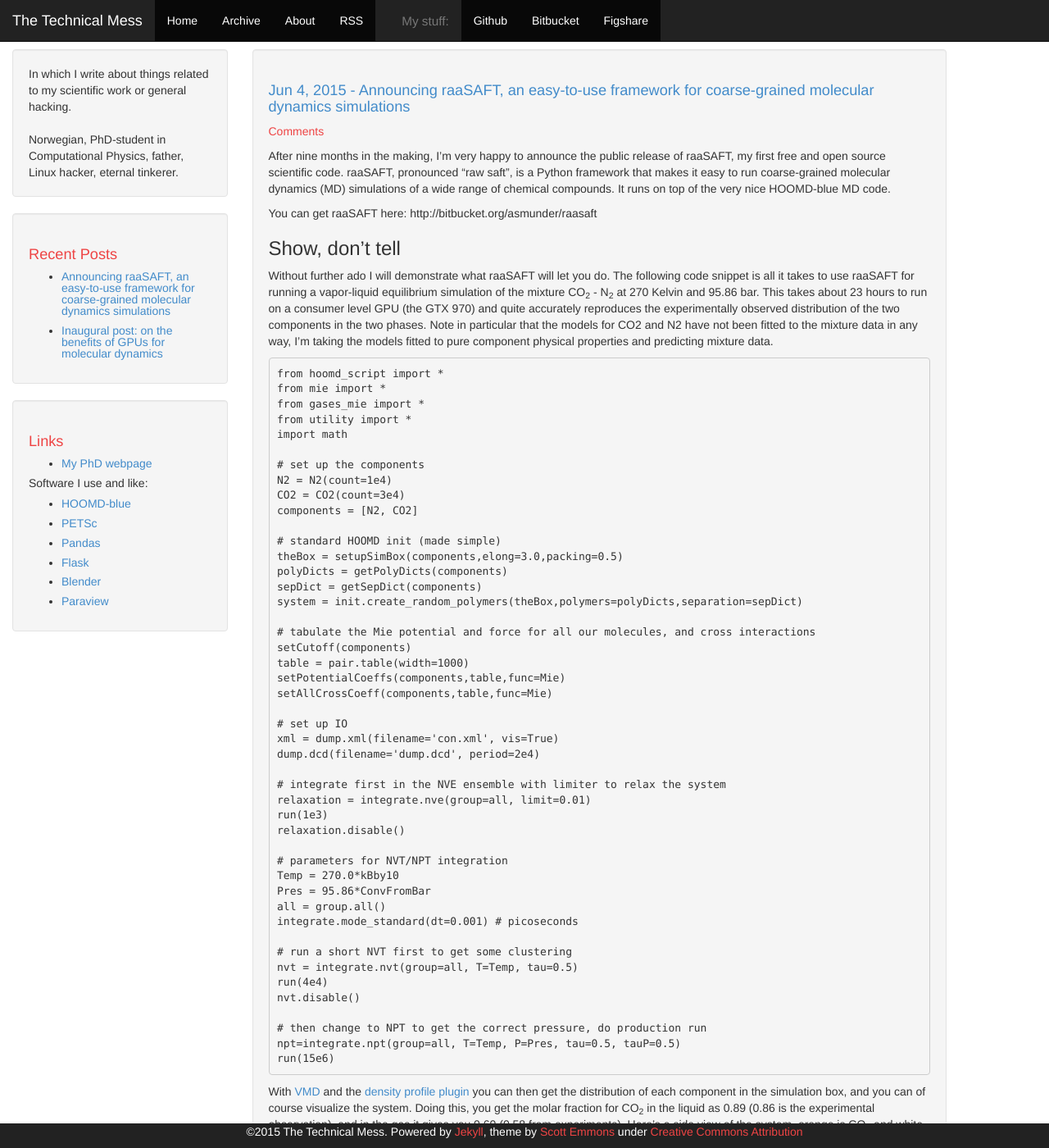
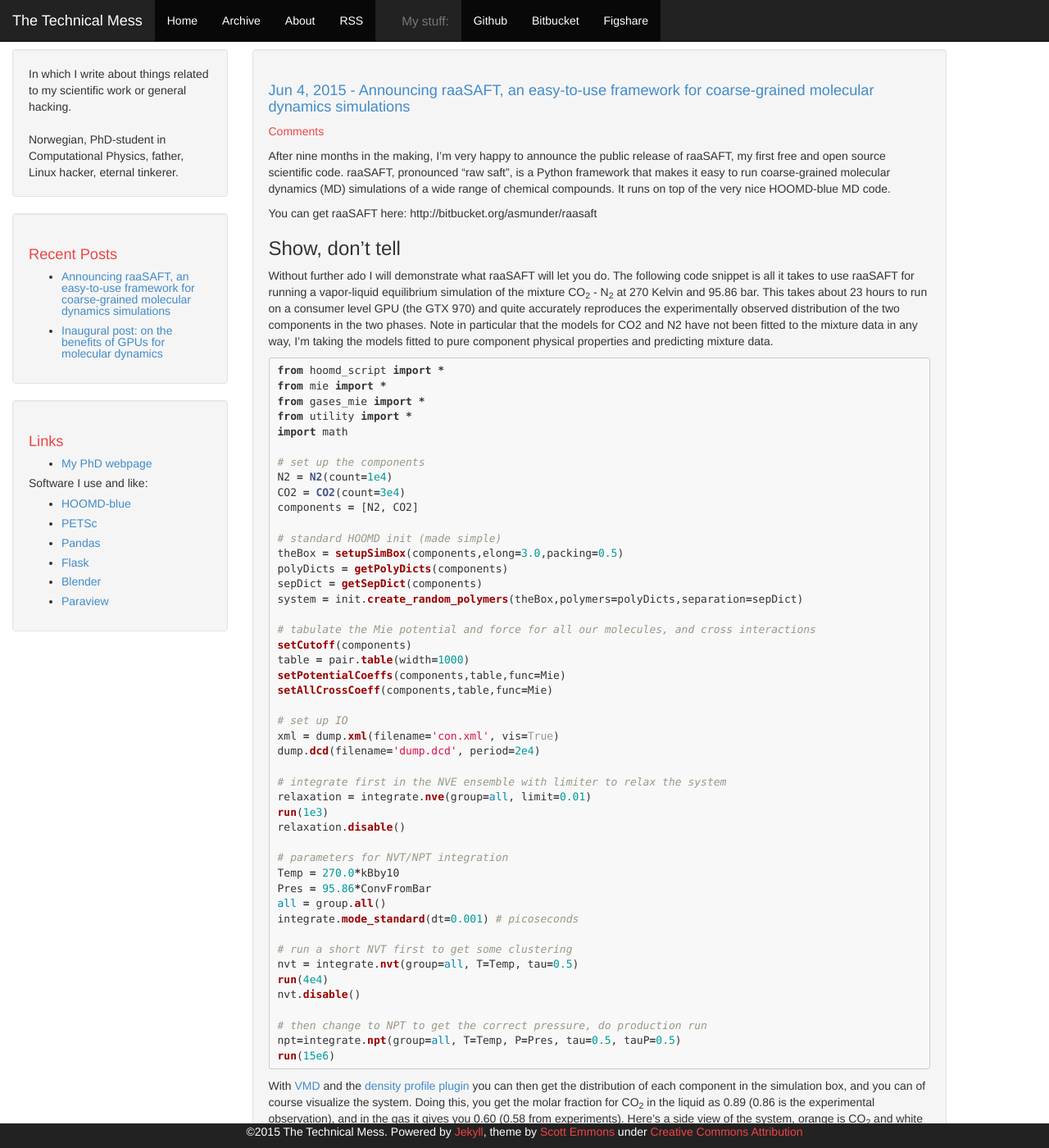
Before and after one commit to asmunder/asmunder.github.io, a Jekyll site: the page built from index.html, in a window 1280 px wide and 1400 px high. Shown: the whole window at 82% size. Built offline with Jekyll 4.4.1, drawn with Linux system fonts in a browser that asks for light colours; Markdown is read by kramdown in place of the engine named in the settings; the list of posts is cut into pages by our own code; comment, search, counter and statistics services are not loaded.

Commit message:
Trying to get syntax highlighting to work

```diff
--- a/_includes/header.html
+++ b/_includes/header.html
@@ -9,6 +9,7 @@
     <script src="{{ site.baseurl }}/js/bootstrap.min.js"></script>
     <link href="{{ site.baseurl }}/css/bootstrap.min.css" rel="stylesheet">
     <link href="{{ site.baseurl }}/css/theme.css" rel="stylesheet">
+    <link href="{{ site.baseurl }}/css/syntax.css" rel="stylesheet">
 </head>
 
 <body>
--- /dev/null
+++ b/css/syntax.css
@@ -0,0 +1,68 @@
+/*
+ * GitHub style for Pygments syntax highlighter, for use with Jekyll
+ * Courtesy of GitHub.com
+ */
+
+.highlight pre, pre, .highlight .hll { background-color: #f8f8f8; border: 1px solid #ccc; padding: 6px 10px; border-radius: 3px; }
+.highlight .c { color: #999988; font-style: italic; }
+.highlight .err { color: #a61717; background-color: #e3d2d2; }
+.highlight .k { font-weight: bold; }
+.highlight .o { font-weight: bold; }
+.highlight .cm { color: #999988; font-style: italic; }
+.highlight .cp { color: #999999; font-weight: bold; }
+.highlight .c1 { color: #999988; font-style: italic; }
+.highlight .cs { color: #999999; font-weight: bold; font-style: italic; }
+.highlight .gd { color: #000000; background-color: #ffdddd; }
+.highlight .gd .x { color: #000000; background-color: #ffaaaa; }
+.highlight .ge { font-style: italic; }
+.highlight .gr { color: #aa0000; }
+.highlight .gh { color: #999999; }
+.highlight .gi { color: #000000; background-color: #ddffdd; }
+.highlight .gi .x { color: #000000; background-color: #aaffaa; }
+.highlight .go { color: #888888; }
+.highlight .gp { color: #555555; }
+.highlight .gs { font-weight: bold; }
+.highlight .gu { color: #800080; font-weight: bold; }
+.highlight .gt { color: #aa0000; }
+.highlight .kc { font-weight: bold; }
+.highlight .kd { font-weight: bold; }
+.highlight .kn { font-weight: bold; }
+.highlight .kp { font-weight: bold; }
+.highlight .kr { font-weight: bold; }
+.highlight .kt { color: #445588; font-weight: bold; }
+.highlight .m { color: #009999; }
+.highlight .s { color: #dd1144; }
+.highlight .n { color: #333333; }
+.highlight .na { color: teal; }
+.highlight .nb { color: #0086b3; }
+.highlight .nc { color: #445588; font-weight: bold; }
+.highlight .no { color: teal; }
+.highlight .ni { color: purple; }
+.highlight .ne { color: #990000; font-weight: bold; }
+.highlight .nf { color: #990000; font-weight: bold; }
+.highlight .nn { color: #555555; }
+.highlight .nt { color: navy; }
+.highlight .nv { color: teal; }
+.highlight .ow { font-weight: bold; }
+.highlight .w { color: #bbbbbb; }
+.highlight .mf { color: #009999; }
+.highlight .mh { color: #009999; }
+.highlight .mi { color: #009999; }
+.highlight .mo { color: #009999; }
+.highlight .sb { color: #dd1144; }
+.highlight .sc { color: #dd1144; }
+.highlight .sd { color: #dd1144; }
+.highlight .s2 { color: #dd1144; }
+.highlight .se { color: #dd1144; }
+.highlight .sh { color: #dd1144; }
+.highlight .si { color: #dd1144; }
+.highlight .sx { color: #dd1144; }
+.highlight .sr { color: #009926; }
+.highlight .s1 { color: #dd1144; }
+.highlight .ss { color: #990073; }
+.highlight .bp { color: #999999; }
+.highlight .vc { color: teal; }
+.highlight .vg { color: teal; }
+.highlight .vi { color: teal; }
+.highlight .il { color: #009999; }
+.highlight .gc { color: #999; background-color: #EAF2F5; }
```
